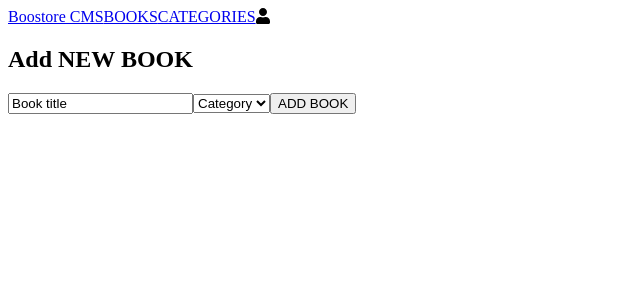
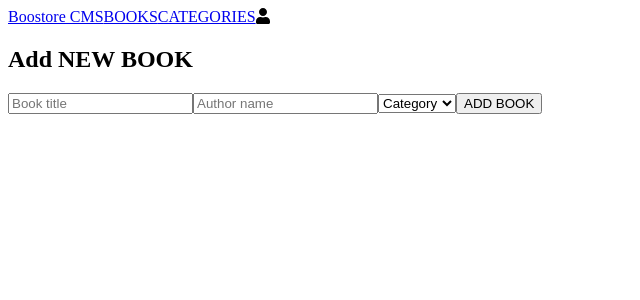
Before and after one commit to mugberto/bookstore, a React (Create React App) app: page / in a window 1280 px wide. Shown: the top 300 px of the page, without its empty margins (0-640 px from the left). Built offline with nearby package versions, Linux system fonts and the light colour scheme.

Commit message:
Add title field

```diff
--- a/src/components/appComponents/booksComponents/AddBookForm.js
+++ b/src/components/appComponents/booksComponents/AddBookForm.js
@@ -4,10 +4,7 @@ import { addBook } from '../../../redux/books/books';
 
 function AddBookForm() {
   const dispatch = useDispatch();
-  const [formState, setFormState] = useState({
-    title: 'Book title',
-    category: 'Category',
-  });
+  const [formState, setFormState] = useState({ title: '', author: '', category: 'Category' });
 
   function handleChange(e) {
     setFormState({ ...formState, [e.target.name]: e.target.value });
@@ -16,6 +13,9 @@ function AddBookForm() {
   function handleSubmit(e) {
     dispatch(addBook(formState));
     e.preventDefault();
+    setFormState({
+      ...formState, title: '', author: '', category: 'Category',
+    });
   }
 
   return (
@@ -23,10 +23,12 @@ function AddBookForm() {
       <h2>Add NEW BOOK</h2>
       <form onSubmit={handleSubmit}>
         <input type="text" name="title" placeholder="Book title" value={formState.title} onChange={handleChange} />
+        <input type="text" name="author" placeholder="Author name" value={formState.author} onChange={handleChange} />
         <select name="category" value={formState.category} onChange={handleChange}>
           <option value="" hidden>Category</option>
           <option value="Sci-Fi">Sci-Fi</option>
           <option value="Action">Action</option>
+          <option value="Action">Economy</option>
         </select>
         <button type="submit" className="add-btn">ADD BOOK</button>
       </form>
--- a/src/redux/books/books.js
+++ b/src/redux/books/books.js
@@ -9,7 +9,7 @@ export default function books(state = defaultState, action) {
       return state.concat({
         id: Date.now(),
         title: action.payload.title,
-        author: 'Suzanne Collins',
+        author: action.payload.author,
         category: action.payload.category,
         progress: 0,
       });
```
